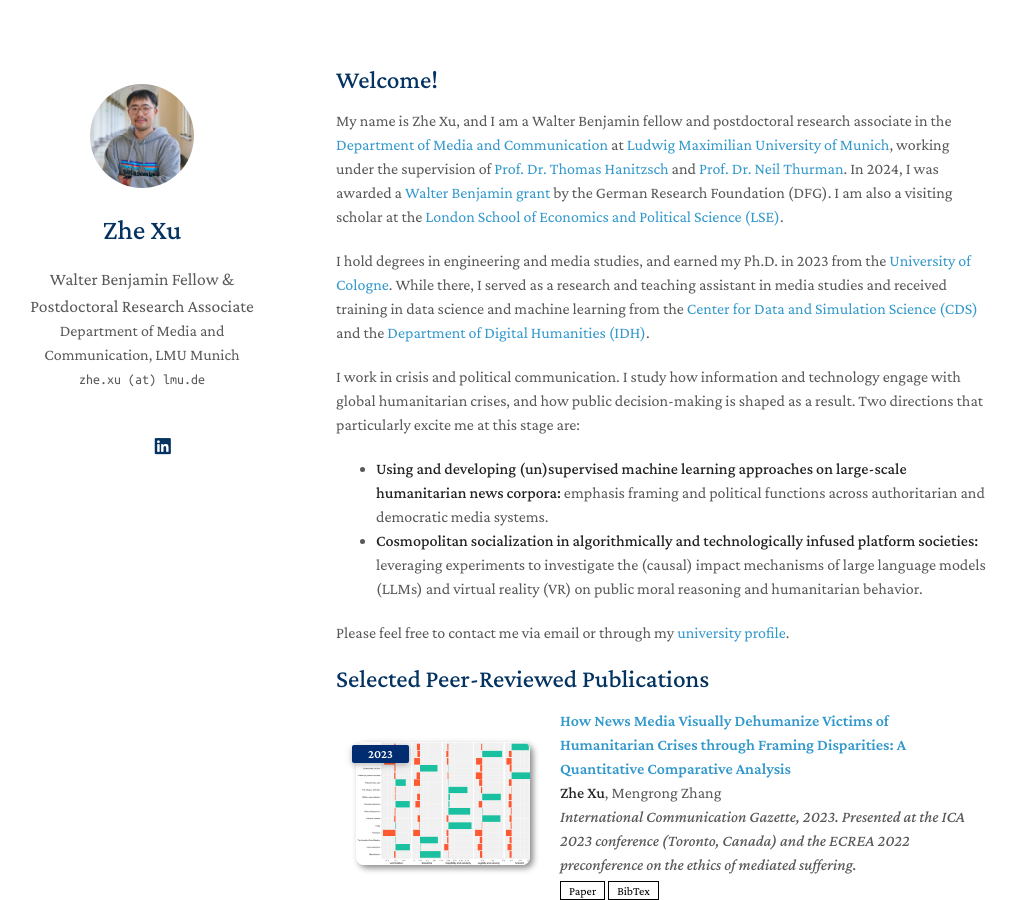
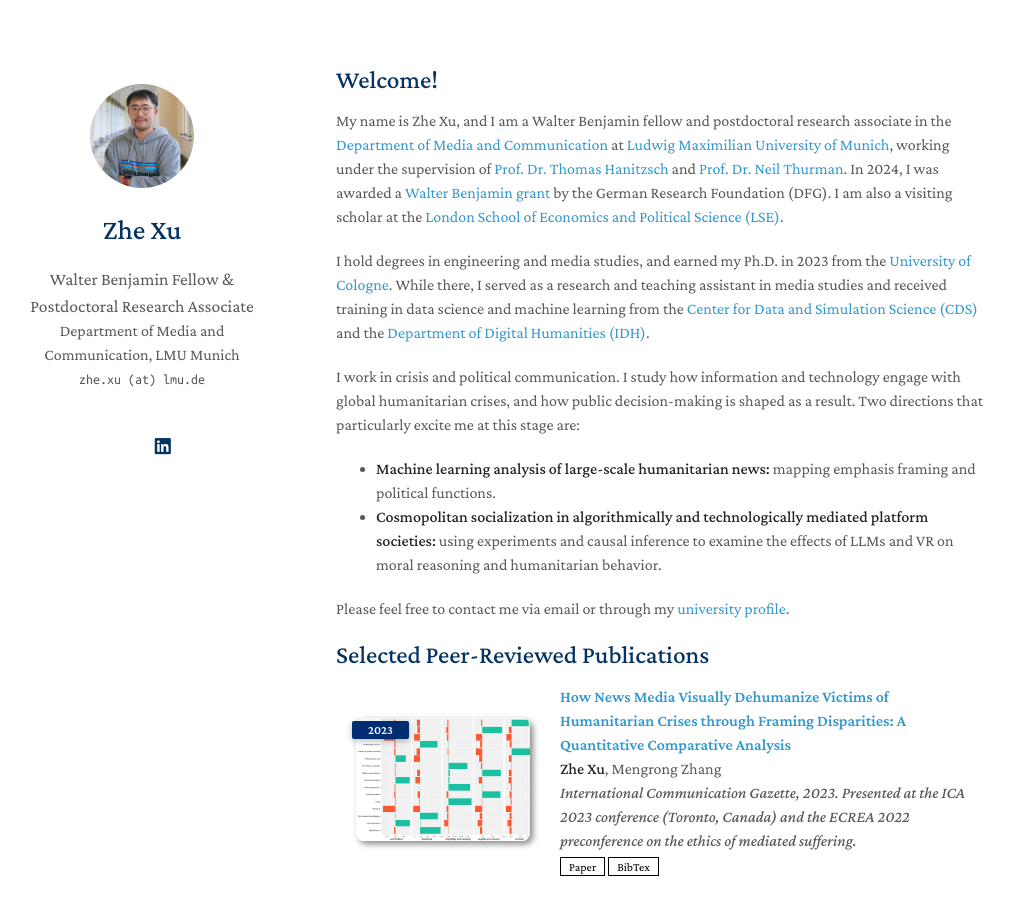
Before and after one commit to zhexuphd/home, a Jekyll site: the page built from index.md, in a window 1280 px wide and 900 px high. Shown: the whole window, without its empty margins (134-1150 px from the left). Built offline with Jekyll 4.4.1, drawn with Linux system fonts in a browser that asks for light colours; a style sheet for code colours, icons or effects is not loaded; our own code applies the rules of GitHub Pages for plain Markdown files.

Commit message:
Update index.md

```diff
--- a/index.md
+++ b/index.md
@@ -9,8 +9,8 @@
 
 I work in crisis and political communication. I study how information and technology engage with global humanitarian crises, and how public decision-making is shaped as a result. Two directions that particularly excite me at this stage are:
 
-- **Using and developing (un)supervised machine learning approaches on large-scale humanitarian news corpora:** emphasis framing and political functions across authoritarian and democratic media systems.
-- **Cosmopolitan socialization in algorithmically and technologically infused platform societies:** leveraging experiments to investigate the (causal) impact mechanisms of large language models (LLMs) and virtual reality (VR) on public moral reasoning and humanitarian behavior.
+- **Machine learning analysis of large-scale humanitarian news:** mapping emphasis framing and political functions.
+- **Cosmopolitan socialization in algorithmically and technologically mediated platform societies:** using experiments and causal inference to examine the effects of LLMs and VR on moral reasoning and humanitarian behavior.
 
 Please feel free to contact me via email or through my [university profile](https://www.ifkw.uni-muenchen.de/organisation/personen/mitarbeiter/xu_zhe/index.html).
 
```
